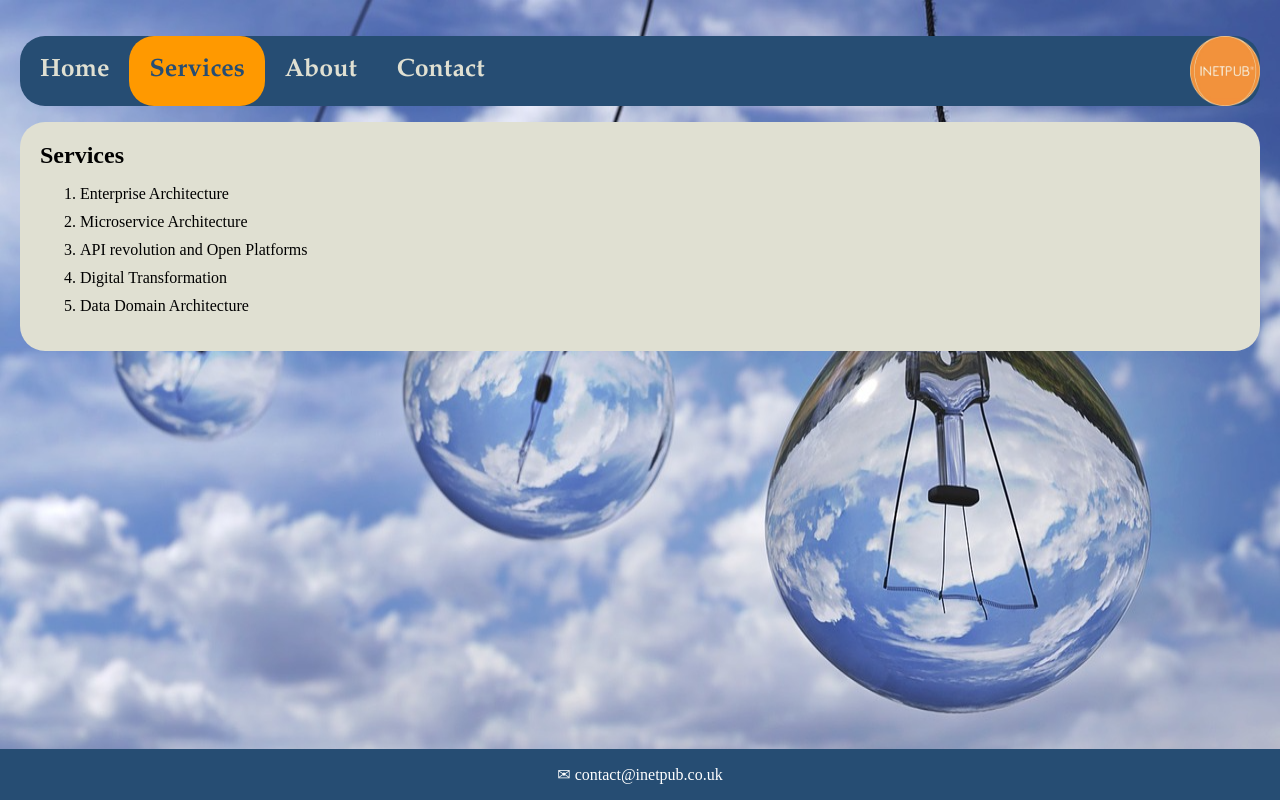
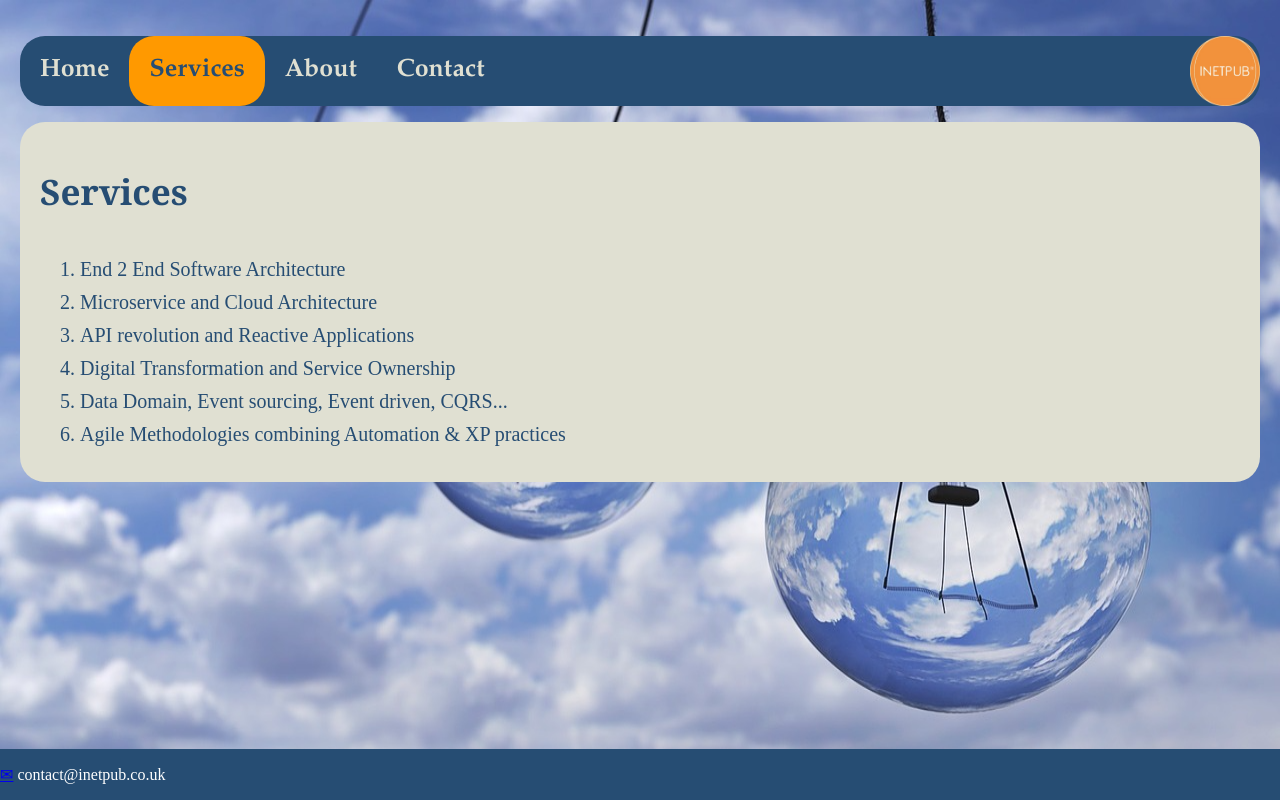
Before and after one commit to leonardols/inetpub-portal, a React app: page /#/services in a window 1280 px wide. Built offline with nearby package versions, Linux system fonts and the light colour scheme.

Commit message:
New descriptions

```diff
--- a/src/client/app/about.jsx
+++ b/src/client/app/about.jsx
@@ -4,16 +4,8 @@ class Contact extends React.Component{
   render(){
       return (
         <div>
-          <h2>About us</h2>
-          <p>Mauris sem velit, vehicula eget sodales vitae,
-          rhoncus eget sapien:</p>
-          <ol>
-            <li>Nulla pulvinar diam</li>
-            <li>Facilisis bibendum</li>
-            <li>Vestibulum vulputate</li>
-            <li>Eget erat</li>
-            <li>Id porttitor</li>
-          </ol>
+          <h2 className="title">About us</h2>
+          <p>We are experienced over IT Architecture primarily focused on Digital Transformation and overall System Architecture with  24 years of experience in the software and IT consultancy industry. We've gained extensive technical knowledge applied over a wide range of technologies and sectors, including 11 years with financial institutions. Technical leadership of onshore and offshore teams, driving consistency, standardisation, automation, SOLID and Design principals to many development teams. And of course, expirence representing Technology at senior stakeholder level. We are proficient in enterprise architecture, system design, requirement definition, micro-service architecture, hands on (POCs, Spikes, ...) and we are also enthusiasts around everything that relates to Software Craftsmanship and Reactive Manifesto.</p>
         </div>
       );
     }
--- a/src/client/app/contact.jsx
+++ b/src/client/app/contact.jsx
@@ -4,10 +4,8 @@ class Contact extends React.Component{
   render(){
     return (
       <div>
-        <h2>GOT QUESTIONS?</h2>
-        <p>
-        The easiest thing to do is post on our <a href="http://forum.kirupa.com">forums</a>.
-        </p>
+        <h2 className="title">Interested?</h2>
+        <p>Send an email to us <a href="mailto:contact@inetpub.co.uk">&#9993;</a></p>
       </div>
     );
   }
--- a/src/client/app/footer.jsx
+++ b/src/client/app/footer.jsx
@@ -4,7 +4,7 @@ class Footer extends React.Component {
 	render (){
 		return (
 			<footer>
-			  <p>&#9993; contact@inetpub.co.uk</p>
+			  <p><a href="mailto:contact@inetpub.co.uk">&#9993;</a> contact@inetpub.co.uk</p>
 			</footer>
 			);
 	}
--- a/src/client/app/main.css
+++ b/src/client/app/main.css
@@ -11,6 +11,13 @@ body {
   padding: 20px;
   margin: 0;
 }
+
+p {
+  color: #264d73;
+  font-size: 20px;
+  text-align: justify;
+}
+
 h1, h2, p, ul, li {
   /*font-family: Helvetica, Arial, sans-serif;*/
   /*line-height: 75px;
@@ -69,6 +76,9 @@ footer p {
 }
 .content li {
   margin-bottom: 10px;
+  color: #264d73;
+  font-size: 20px;
+  text-align: justify;
 }
 
 .header a.active {
@@ -87,4 +97,5 @@ footer p {
   font-family: 'Lobster', Georgia, Times, serif;
   font-size: 35px;
   line-height: 100px;
+  color: #264d73;
 }
--- a/src/client/app/services.jsx
+++ b/src/client/app/services.jsx
@@ -4,13 +4,14 @@ class Services extends React.Component{
   render(){
     return (
         <div>
-          <h2>Services</h2>
+          <h2 className="title">Services</h2>
           <ol>
-            <li>Enterprise Architecture</li>
-            <li>Microservice Architecture</li>
-            <li>API revolution and Open Platforms</li>
-            <li>Digital Transformation</li>
-            <li>Data Domain Architecture</li>
+            <li>End 2 End Software Architecture</li>
+            <li>Microservice and Cloud Architecture</li>
+            <li>API revolution and Reactive Applications</li>
+            <li>Digital Transformation and Service Ownership</li>
+            <li>Data Domain, Event sourcing, Event driven, CQRS...</li>
+            <li>Agile Methodologies combining Automation & XP practices</li>
           </ol>
         </div>
     );
```
